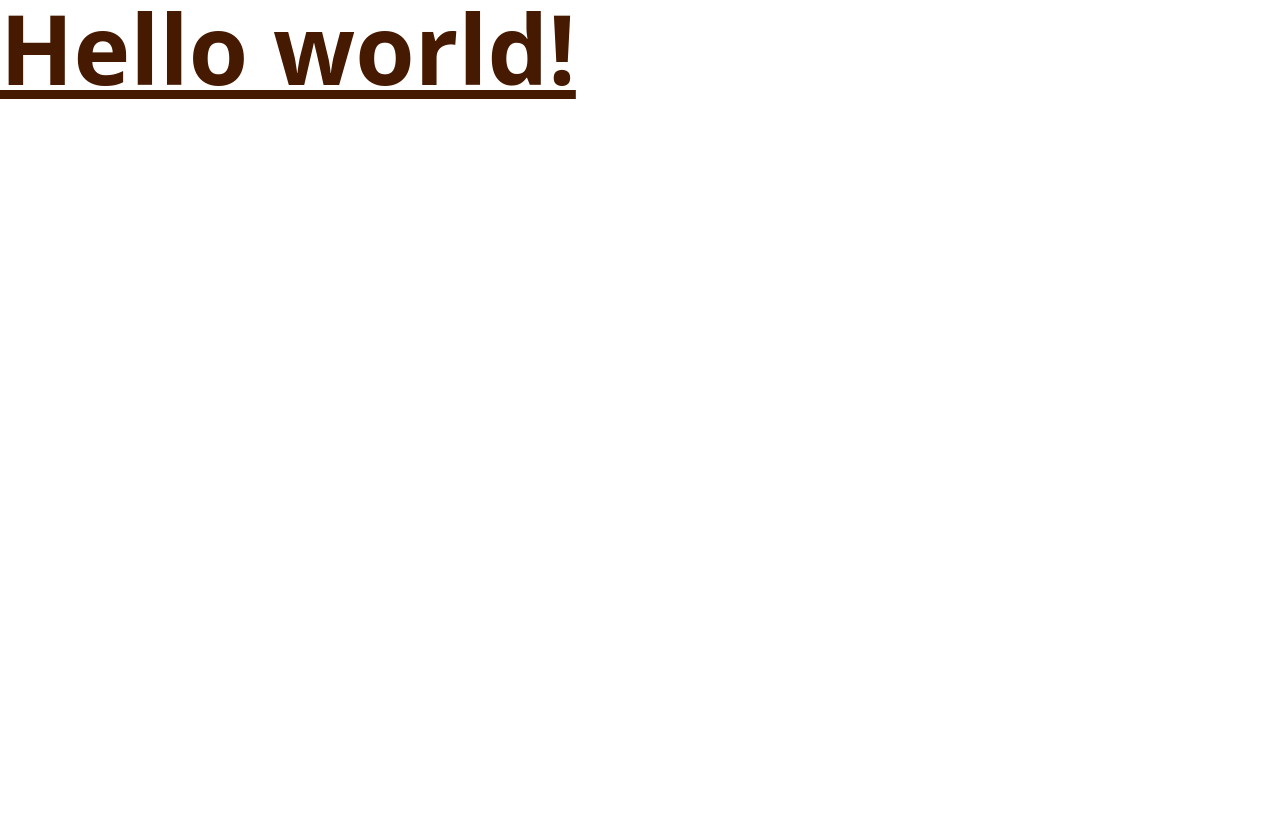
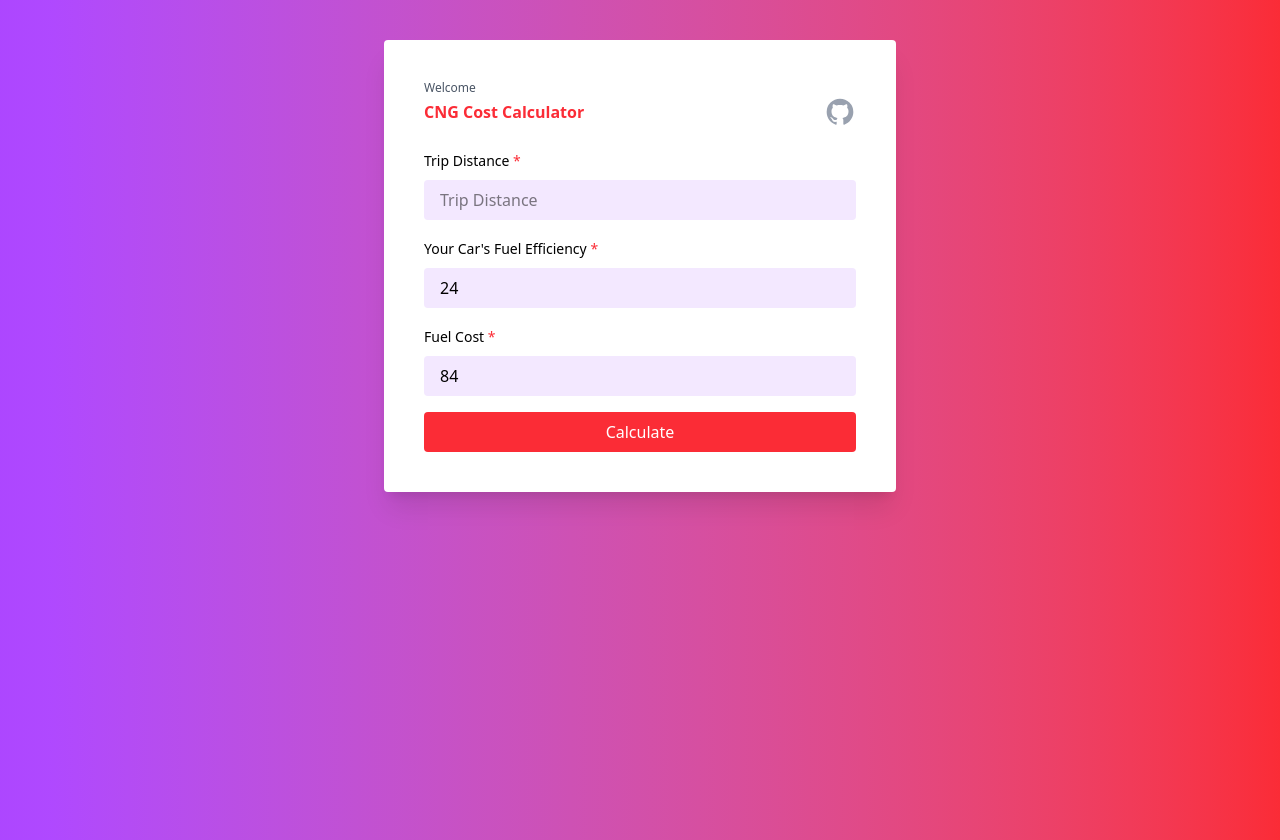
Before and after one commit to dhinakaran-Y/Basic_CNG_Calculator, a plain HTML site: page index.html in a window 1280 px wide. Before the commit the page ends 800 px from the top, so only its background shows below. Drawn offline with Linux system fonts and the light colour scheme.

Commit message:
dist UI added

```diff
--- a/index.html
+++ b/index.html
@@ -4,9 +4,96 @@
     <meta charset="UTF-8" />
     <meta name="viewport" content="width=device-width, initial-scale=1.0" />
     <title>Basic CNG Calculator</title>
-    <link rel="stylesheet" crossorigin href="/Basic_CNG_Calculator/assets/index-CwRZf1ee.css">
+    <link rel="stylesheet" crossorigin href="/Basic_CNG_Calculator/assets/index-TL-bBNaW.css">
   </head>
-  <body>
-    <h1 class="text-8xl font-bold underline text-amber-950">    Hello world!  </h1>
+  <body
+    class="bg-gradient-to-r from-purple-500 to-red-500 min-h-screen font-roboto"
+  >
+    <div
+      class="bg-zinc-800 sm:bg-white p-10 max-w-lg mx-auto mt-10 rounded shadow-xl"
+    >
+      <div class="">
+        <div class="text-xs text-gray-600">
+          Welcome <span id="guestName"></span>
+        </div>
+
+        <div class="flex items-center justify-between">
+          <h1 class="font-bold text-red-500">CNG Cost Calculator</h1>
+          <a
+            href="https://github.com/anburocky3/cng-calculator-dom"
+            target="_blank"
+            title="See Source code"
+          >
+            <svg
+              xmlns="http://www.w3.org/2000/svg"
+              width="32"
+              height="32"
+              viewBox="0 0 24 24"
+              class="text-gray-400 hover:text-gray-600 fill-current"
+            >
+              <path
+                d="M12 2A10 10 0 0 0 2 12c0 4.42 2.87 8.17 6.84 9.5c.5.08.66-.23.66-.5v-1.69c-2.77.6-3.36-1.34-3.36-1.34c-.46-1.16-1.11-1.47-1.11-1.47c-.91-.62.07-.6.07-.6c1 .07 1.53 1.03 1.53 1.03c.87 1.52 2.34 1.07 2.91.83c.09-.65.35-1.09.63-1.34c-2.22-.25-4.55-1.11-4.55-4.92c0-1.11.38-2 1.03-2.71c-.1-.25-.45-1.29.1-2.64c0 0 .84-.27 2.75 1.02c.79-.22 1.65-.33 2.5-.33c.85 0 1.71.11 2.5.33c1.91-1.29 2.75-1.02 2.75-1.02c.55 1.35.2 2.39.1 2.64c.65.71 1.03 1.6 1.03 2.71c0 3.82-2.34 4.66-4.57 4.91c.36.31.69.92.69 1.85V21c0 .27.16.59.67.5C19.14 20.16 22 16.42 22 12A10 10 0 0 0 12 2Z"
+              />
+            </svg>
+          </a>
+        </div>
+      </div>
+
+      <form class="mt-5 space-y-4">
+        <div>
+          <label for="trip-distance" class="form-label"
+            >Trip Distance <span class="text-red-500">*</span></label
+          >
+          <input
+            id="trip-distance"
+            type="number"
+            placeholder="Trip Distance"
+            class="form-input"
+            required
+          />
+        </div>
+
+        <div>
+          <label for="fuel-efficiency" class="form-label"
+            >Your Car's Fuel Efficiency
+            <span class="text-red-500">*</span></label
+          >
+          <input
+            id="fuel-efficiency"
+            type="number"
+            placeholder="Fuel Efficiency"
+            class="form-input"
+            value="24"
+            required
+          />
+        </div>
+
+        <div>
+          <label for="fuel-cost" class="form-label"
+            >Fuel Cost <span class="text-red-500">*</span></label
+          >
+          <input
+            id="fuel-cost"
+            type="number"
+            placeholder="Fuel cost"
+            class="form-input"
+            value="84"
+            required
+          />
+        </div>
+
+        <div>
+          <button
+            id="calculateBtn"
+            class="bg-red-500 px-4 py-2 rounded text-white w-full"
+          >
+            Calculate
+          </button>
+        </div>
+      </form>
+    </div>
+
+    <!-- JS -->
+    <!-- <script src="./assets/js/main.js" type="module"></script> -->
   </body>
 </html>
```
Also changed, not shown: assets/index-CwRZf1ee.css (deleted), assets/index-TL-bBNaW.css (added).
